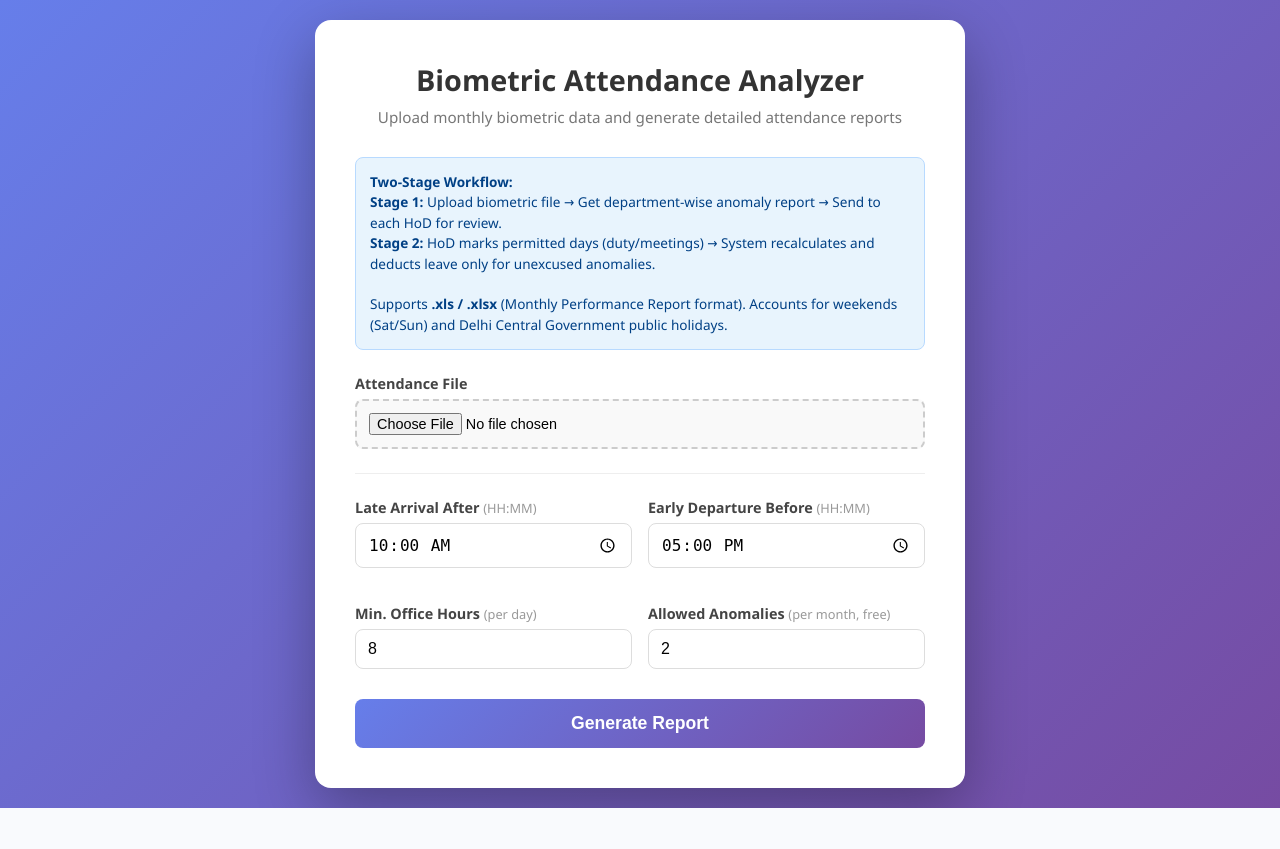
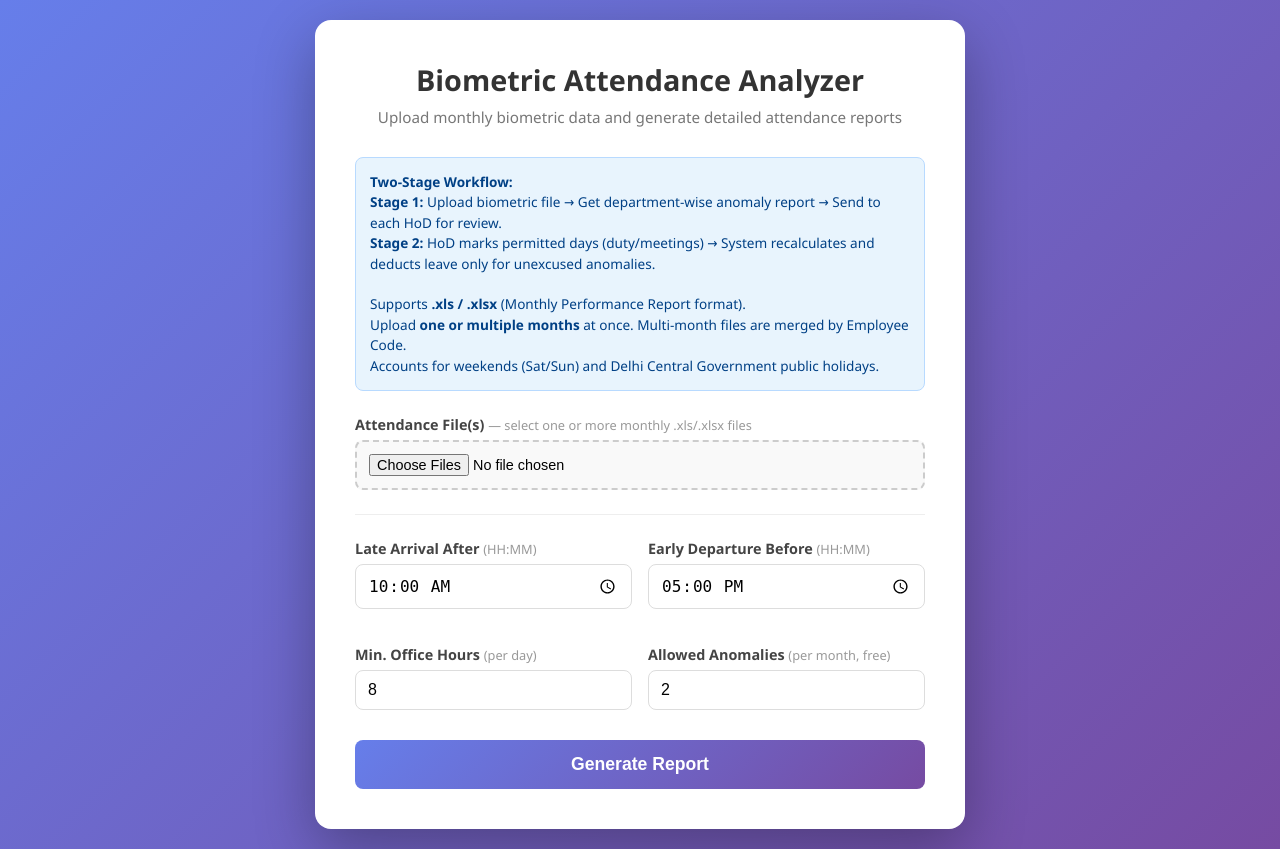
Before and after one commit to VijayGPT2023/Biometric-attendance, a Flask app: page / in a window 1280 px wide. Before the commit the page ends 808 px from the top, so only its background shows below. Run offline with Flask 3, Linux system fonts and the light colour scheme.

Commit message:
Add multi-file upload and support new biometric XLS format
- Support uploading multiple monthly XLS files at once
- Merge employees across months by emp_code for combined analysis
- Handle new format: Dept:-X (col1) + Desig at col15 (vs old col20)
- Normalize P-LT (present-late) and POW (present on weekend) statuses to Present
- Store raw_status alongside normalized status for reference
- Update upload UI with multi-file selector and file list preview
- Tested with Nov 2025, Dec 2025, Jan 2026, Feb 2026 data

Co-Authored-By: Claude Opus 4.6 (1M context) <noreply@anthropic.com>

```diff
--- a/app.py
+++ b/app.py
@@ -139,10 +139,25 @@ def parse_biometric_xls(filepath):
         col1 = str(row.iloc[1]).strip() if not pd.isna(row.iloc[1]) else ''
 
         # Detect Department / Designation row (appears just before EmpCode row)
-        if col1.startswith('Department'):
-            current_dept = col1.split(':', 1)[1].strip() if ':' in col1 else ''
-            col20 = str(row.iloc[20]).strip() if not pd.isna(row.iloc[20]) else ''
-            current_desig = col20.split(':', 1)[1].strip() if ':' in col20 else ''
+        # Old format: "Department  : AB Group" (col1) + "Desig : Dy. Director" (col20)
+        # New format: "Dept:-AB" (col1) + "Desig : MTS" (col15)
+        if col1.startswith('Department') or (col1.startswith('Dept:') and col1 != 'Dept.Time' and 'Dept.Time' not in col1):
+            # Extract department name
+            if ':-' in col1:
+                current_dept = col1.split(':-', 1)[1].strip()
+            elif ':' in col1:
+                current_dept = col1.split(':', 1)[1].strip()
+            else:
+                current_dept = col1
+
+            # Extract designation - check col20 first (old format), then col15 (new format)
+            current_desig = ''
+            for desig_col in [20, 15]:
+                if desig_col < len(row):
+                    desig_val = str(row.iloc[desig_col]).strip() if not pd.isna(row.iloc[desig_col]) else ''
+                    if desig_val.startswith('Desig'):
+                        current_desig = desig_val.split(':', 1)[1].strip() if ':' in desig_val else ''
+                        break
             row_idx += 1
             continue
 
@@ -204,13 +219,19 @@ def parse_biometric_xls(filepath):
                 if d < start_date or d > end_date:
                     continue
 
-                status = str(status_row.iloc[col_idx]).strip() if not pd.isna(status_row.iloc[col_idx]) else ''
+                raw_status = str(status_row.iloc[col_idx]).strip() if not pd.isna(status_row.iloc[col_idx]) else ''
+                # Normalize status: P-LT (present-late) and POW (present on weekend/off) → P
+                status = raw_status
+                if raw_status in ('P-LT', 'POW'):
+                    status = 'P'
+
                 arrival = str(arrived_row.iloc[col_idx]).strip() if not pd.isna(arrived_row.iloc[col_idx]) else '00:00'
                 departure = str(dept_row.iloc[col_idx]).strip() if not pd.isna(dept_row.iloc[col_idx]) else '00:00'
                 working_hrs = str(working_row.iloc[col_idx]).strip() if not pd.isna(working_row.iloc[col_idx]) else '00:00'
 
                 daily_data[d] = {
                     'status': status,
+                    'raw_status': raw_status,
                     'arrival': arrival,
                     'departure': departure,
                     'working_hrs': working_hrs,
@@ -238,6 +259,47 @@ def parse_biometric_xls(filepath):
             row_idx += 1
 
     return employees, start_date, end_date
+
+
+def merge_multi_month(file_results):
+    """Merge employees from multiple monthly files into a single dataset.
+
+    file_results: list of (employees, start_date, end_date) from parse_biometric_xls
+    Returns: (merged_employees, overall_start_date, overall_end_date)
+    """
+    if len(file_results) == 1:
+        return file_results[0]
+
+    # Overall date range
+    overall_start = min(r[1] for r in file_results)
+    overall_end = max(r[2] for r in file_results)
+
+    # Merge employees by emp_code
+    emp_map = {}  # emp_code -> merged employee dict
+    for employees, _, _ in file_results:
+        for emp in employees:
+            code = emp['emp_code']
+            if code not in emp_map:
+                emp_map[code] = {
+                    'emp_code': code,
+                    'emp_name': emp['emp_name'],
+                    'department': emp['department'],
+                    'designation': emp['designation'],
+                    'daily_data': {},
+                }
+            else:
+                # Update name/dept/desig if current is more complete
+                if emp['department'] and not emp_map[code]['department']:
+                    emp_map[code]['department'] = emp['department']
+                if emp['designation'] and not emp_map[code]['designation']:
+                    emp_map[code]['designation'] = emp['designation']
+                if len(emp['emp_name']) > len(emp_map[code]['emp_name']):
+                    emp_map[code]['emp_name'] = emp['emp_name']
+
+            # Merge daily data (later file overwrites if same date exists)
+            emp_map[code]['daily_data'].update(emp['daily_data'])
+
+    return list(emp_map.values()), overall_start, overall_end
 
 
 # ---------- Employee analysis ----------
@@ -524,22 +586,14 @@ def index():
 
 @app.route('/analyze', methods=['POST'])
 def analyze():
-    if 'file' not in request.files:
+    # Support multiple file uploads
+    files = request.files.getlist('files')
+    if not files or all(f.filename == '' for f in files):
+        # Fallback: try single file field name
+        files = request.files.getlist('file')
+    if not files or all(f.filename == '' for f in files):
         flash('No file uploaded')
         return redirect(url_for('index'))
-
-    file = request.files['file']
-    if file.filename == '':
-        flash('No file selected')
-        return redirect(url_for('index'))
-
-    ext = os.path.splitext(file.filename)[1].lower()
-    if ext not in ('.xls', '.xlsx'):
-        flash('Please upload an .xls or .xlsx file')
-        return redirect(url_for('index'))
-
-    filepath = os.path.join(app.config['UPLOAD_FOLDER'], file.filename)
-    file.save(filepath)
 
     try:
         late_h, late_m = map(int, request.form.get('late_time', '10:00').split(':'))
@@ -550,15 +604,39 @@ def analyze():
         flash('Invalid parameter values')
         return redirect(url_for('index'))
 
-    try:
-        employees, start_date, end_date = parse_biometric_xls(filepath)
-    except Exception as e:
-        flash(f'Error parsing file: {str(e)}')
+    # Parse each uploaded file
+    file_results = []
+    saved_paths = []
+    for file in files:
+        if file.filename == '':
+            continue
+        ext = os.path.splitext(file.filename)[1].lower()
+        if ext not in ('.xls', '.xlsx'):
+            flash(f'Skipped {file.filename} — not an .xls/.xlsx file')
+            continue
+        filepath = os.path.join(app.config['UPLOAD_FOLDER'], file.filename)
+        file.save(filepath)
+        saved_paths.append(filepath)
+        try:
+            emps, sd, ed = parse_biometric_xls(filepath)
+            if emps and sd and ed:
+                file_results.append((emps, sd, ed))
+        except Exception as e:
+            flash(f'Error parsing {file.filename}: {str(e)}')
+
+    # Clean up uploaded files
+    for fp in saved_paths:
+        try:
+            os.remove(fp)
+        except OSError:
+            pass
+
+    if not file_results:
+        flash('No valid employee data found in the uploaded file(s)')
         return redirect(url_for('index'))
 
-    if not employees:
-        flash('No employee data found in the file')
-        return redirect(url_for('index'))
+    # Merge multi-month data
+    employees, start_date, end_date = merge_multi_month(file_results)
 
     params = {
         'late_time': f"{late_h:02d}:{late_m:02d}",
@@ -578,7 +656,6 @@ def analyze():
     # Save results to disk for Stage 2
     session_id = str(uuid.uuid4())
     serialized = serialize_results(results, start_date, end_date, params)
-    # Also save raw employee data for re-analysis
     raw_employees = []
     for emp in employees:
         raw_emp = dict(emp)
@@ -590,15 +667,8 @@ def analyze():
     with open(data_path, 'w') as f:
         json.dump(serialized, f)
 
-    try:
-        os.remove(filepath)
-    except OSError:
-        pass
-
     holidays = get_holidays_for_range(start_date, end_date)
     holiday_names = get_holiday_names(start_date, end_date)
-
-    # Group results by department
     dept_groups = group_by_department(results)
 
     return render_template('report.html',
--- a/templates/index.html
+++ b/templates/index.html
@@ -143,14 +143,16 @@
             <strong>Two-Stage Workflow:</strong><br>
             <strong>Stage 1:</strong> Upload biometric file &rarr; Get department-wise anomaly report &rarr; Send to each HoD for review.<br>
             <strong>Stage 2:</strong> HoD marks permitted days (duty/meetings) &rarr; System recalculates and deducts leave only for unexcused anomalies.<br><br>
-            Supports <strong>.xls / .xlsx</strong> (Monthly Performance Report format).
+            Supports <strong>.xls / .xlsx</strong> (Monthly Performance Report format).<br>
+            Upload <strong>one or multiple months</strong> at once. Multi-month files are merged by Employee Code.<br>
             Accounts for weekends (Sat/Sun) and Delhi Central Government public holidays.
         </div>
 
         <form action="/analyze" method="post" enctype="multipart/form-data">
             <div class="form-group">
-                <label>Attendance File</label>
-                <input type="file" name="file" accept=".xls,.xlsx" required>
+                <label>Attendance File(s) <span class="hint">— select one or more monthly .xls/.xlsx files</span></label>
+                <input type="file" name="files" accept=".xls,.xlsx" multiple required>
+                <div id="file-list" style="margin-top:8px; font-size:0.85rem; color:#555;"></div>
             </div>
 
             <hr class="divider">
@@ -177,5 +179,16 @@
             <button type="submit" class="btn">Generate Report</button>
         </form>
     </div>
+    <script>
+        document.querySelector('input[name="files"]').addEventListener('change', function() {
+            var list = document.getElementById('file-list');
+            if (this.files.length === 0) { list.innerHTML = ''; return; }
+            var html = '<strong>' + this.files.length + ' file(s) selected:</strong><br>';
+            for (var i = 0; i < this.files.length; i++) {
+                html += '&bull; ' + this.files[i].name + '<br>';
+            }
+            list.innerHTML = html;
+        });
+    </script>
 </body>
 </html>
```
